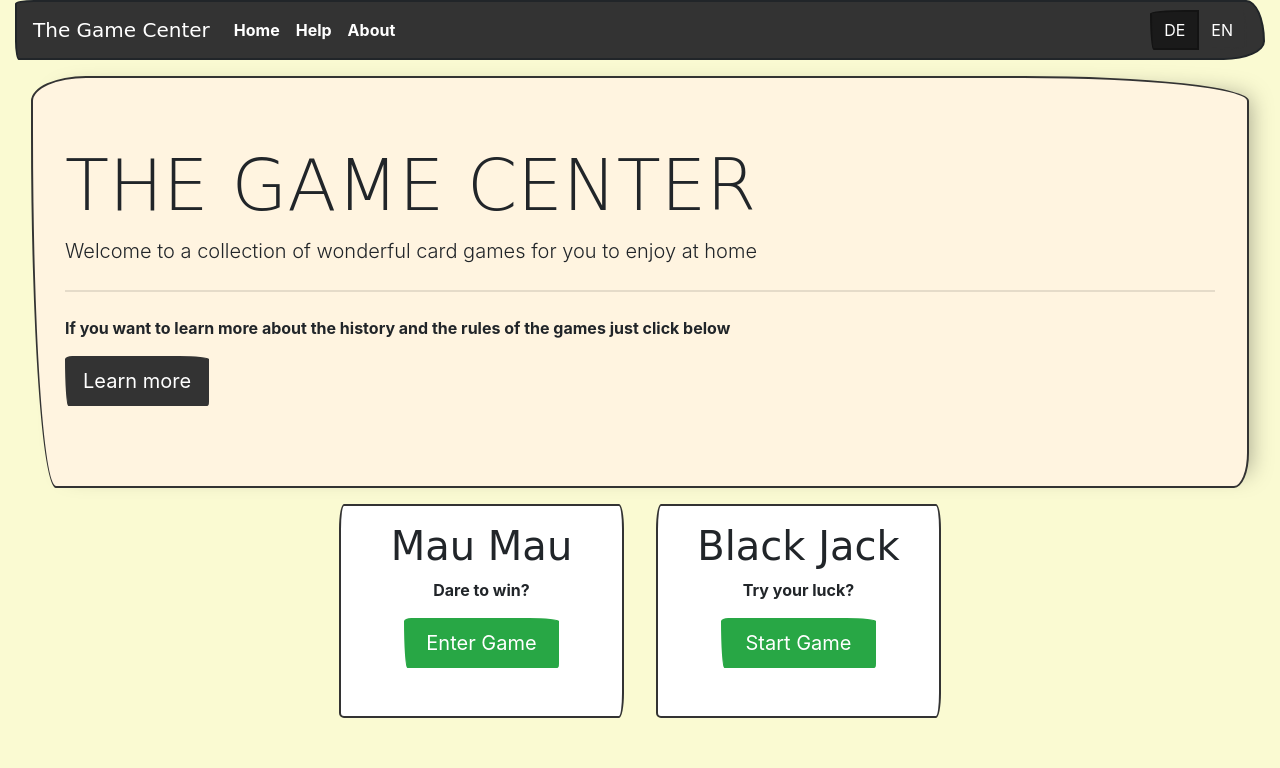
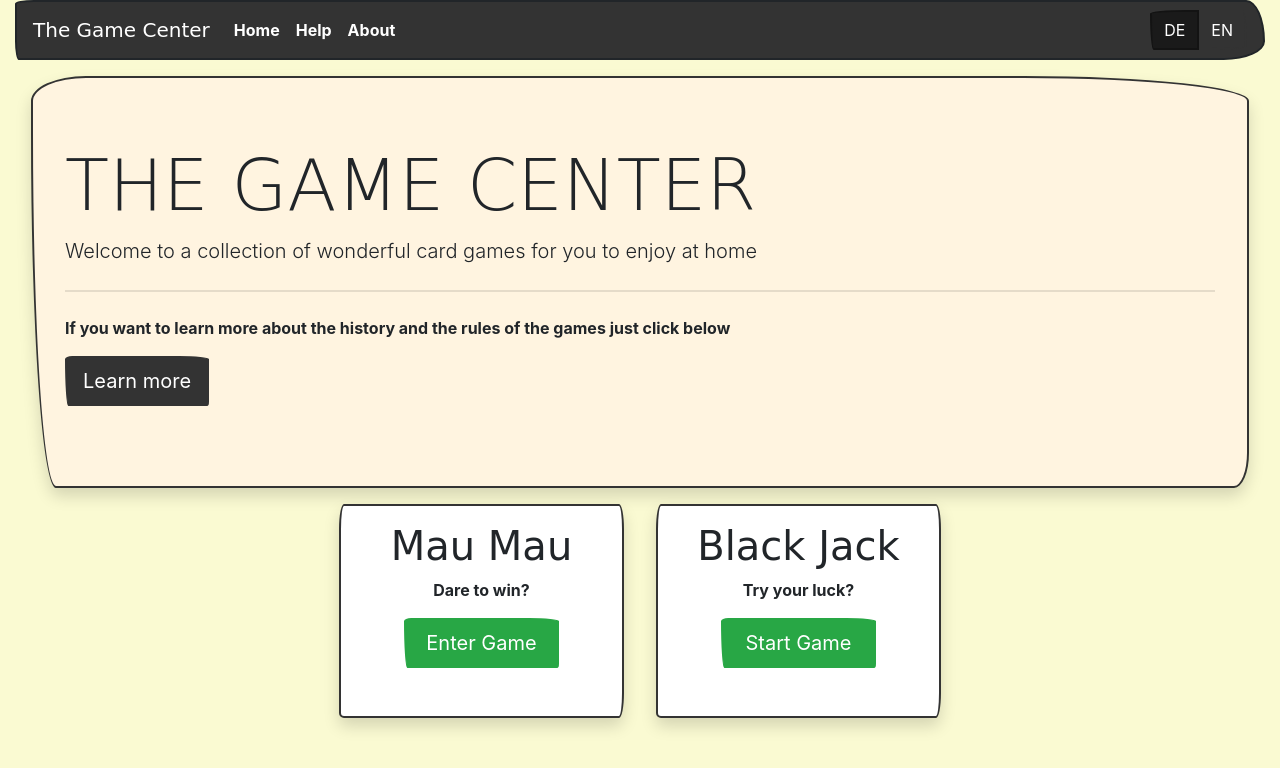
Before and after one commit to ctocco/card-game, a plain HTML site: page index.html in a window 1280 px wide. Drawn offline with nearby package versions, Linux system fonts and the light colour scheme; a web font is replaced by a local one.

Commit message:
recent changes to homepage

```diff
--- a/css/maumau.css
+++ b/css/maumau.css
@@ -90,3 +90,5 @@ body {
   -moz-box-shadow: 14px -1px 23px -14px rgba(0, 0, 0, 0.36);
   box-shadow: 14px -1px 23px -14px rgba(0, 0, 0, 0.36);
 }
+
+.playable {}
--- a/css/style.css
+++ b/css/style.css
@@ -31,15 +31,20 @@ div {
 }
 
 .jumbotron {
-    -webkit-box-shadow: 14px -1px 23px -14px rgba(0, 0, 0, 0.36);
-    -moz-box-shadow: 14px -1px 23px -14px rgba(0, 0, 0, 0.36);
-    box-shadow: 14px -1px 23px -14px rgba(0, 0, 0, 0.36);
+
     background: #FFF4E0;
 }
 
 .homeCard {
     width: 250px;
 }
+
+.shadow {
+    -webkit-box-shadow: 14px -1px 23px -14px rgba(0, 0, 0, 0.36);
+    -moz-box-shadow: 14px -1px 23px -14px rgba(0, 0, 0, 0.36);
+    box-shadow: 14px -1px 23px -14px rgba(0, 0, 0, 0.36);
+}
+
 
 #playerOne {
     padding: 5px;
--- a/index.html
+++ b/index.html
@@ -42,7 +42,7 @@
       </nav>
 
 
-      <div class="jumbotron game-intro m-3">
+      <div class="jumbotron game-intro m-3 shadow">
         <h1 id="lTitle3" class="display-3 glow"></h1>
         <p id="lContent1" class="lead"></p>
         <hr class="my-4">
@@ -81,16 +81,16 @@
           </div>
         </div>
 
-        <div class="container">
+        <div class="container mb-3">
           <div class="row justify-content-center">
-            <div class="card col-lg-3 col-sm-6 mr-lg-3 mr-md-0 mr-sm-0 ">
+            <div class="card col-lg-3 col-sm-6 mr-lg-3 mr-md-0 mr-sm-0 homeCard shadow">
               <h1 class="mt-3">Mau Mau</h1>
               <p id="lContent3"></p>
               <button type="button" class="btn btn-success btn-lg ml-5 mr-5 mb-5" data-toggle="modal" data-target="#playerModal"
                 data-target="modal" id="start">
               </button>
             </div>
-            <div class="card col-lg-3 col-sm-6 ml-lg-3 ml-md-0 ml-sm-0">
+            <div class="card col-lg-3 col-sm-6 ml-lg-3 ml-md-0 ml-sm-0 shadow">
               <h1 class="mt-3">Black Jack</h1>
               <p id="lContent3">Try your luck?
 
```
